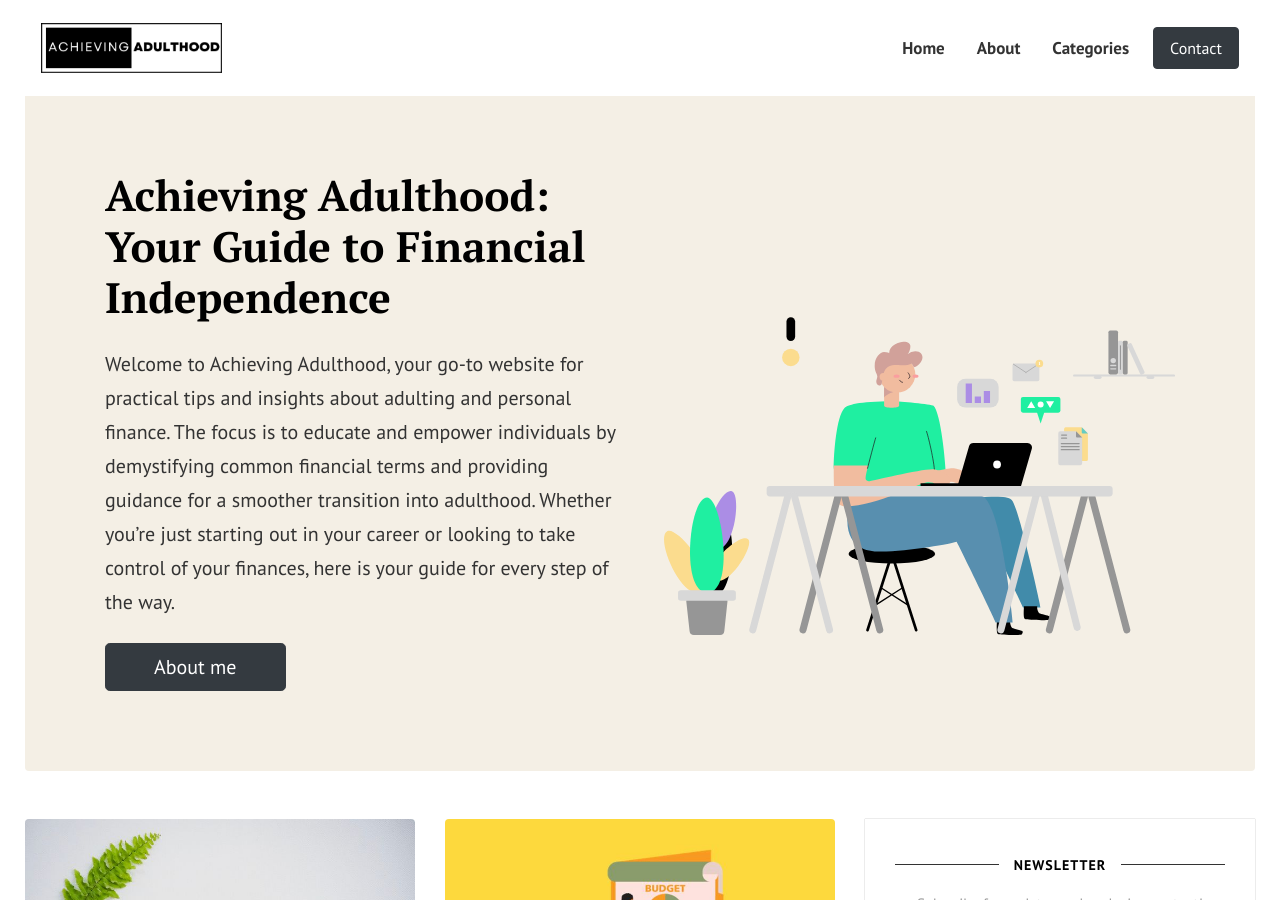
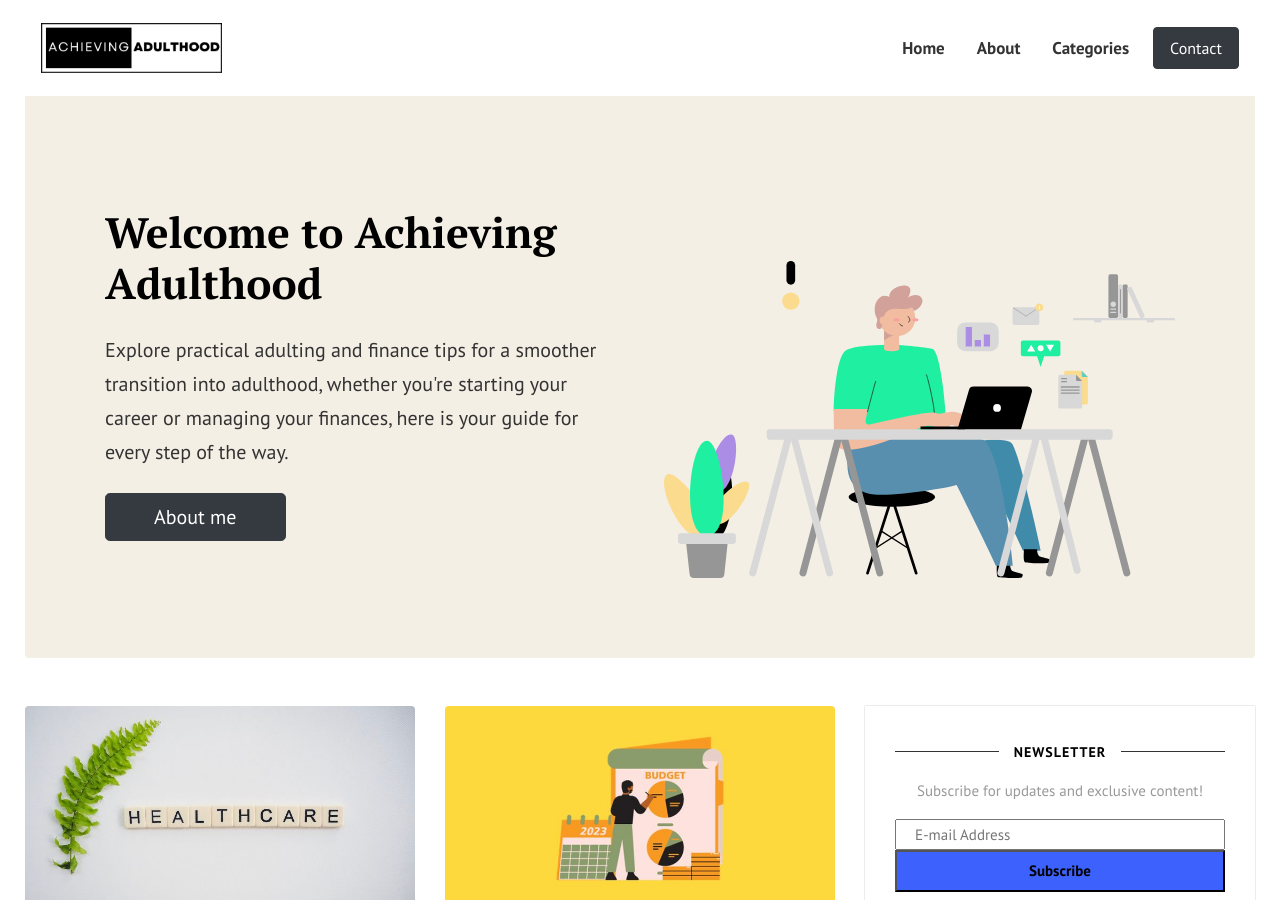
Before and after one commit to jkic2023github/achievingadulthood.com, a Jekyll site: the page built from index.html, in a window 1280 px wide and 900 px high. Built offline with Jekyll 4.4.1, drawn with Linux system fonts in a browser that asks for light colours; the list of posts is cut into pages by our own code; comment, search, counter and statistics services are not loaded.

Commit message:
Update index.html

```diff
--- a/index.html
+++ b/index.html
@@ -10,8 +10,8 @@ background: '/img/bg-index.jpg'
 <div class="rounded mb-5 hero">
   <div class="row align-items-center justify-content-between">
     <div class="col-md-6">
-      <h1 class="font-weight-bold mb-4 serif-font">Achieving Adulthood: Your Guide to Financial Independence</h1>
-      <p class="lead mb-4">Welcome to Achieving Adulthood, your go-to website for practical tips and insights about adulting and personal finance. The focus is to educate and empower individuals by demystifying common financial terms and providing guidance for a smoother transition into adulthood. Whether you’re just starting out in your career or looking to take control of your finances, here is your guide for every step of the way.</p>
+      <h1 class="font-weight-bold mb-4 serif-font">Welcome to Achieving Adulthood</h1>
+      <p class="lead mb-4">Explore practical adulting and finance tips for a smoother transition into adulthood, whether you're starting your career or managing your finances, here is your guide for every step of the way.</p>
       <a href="{{site.baseurl}}/about" class="btn btn-dark text-white px-5 btn-lg">About me</a>
     </div>
     <div class="col-md-6 text-right pl-0 pl-lg-4">
```
